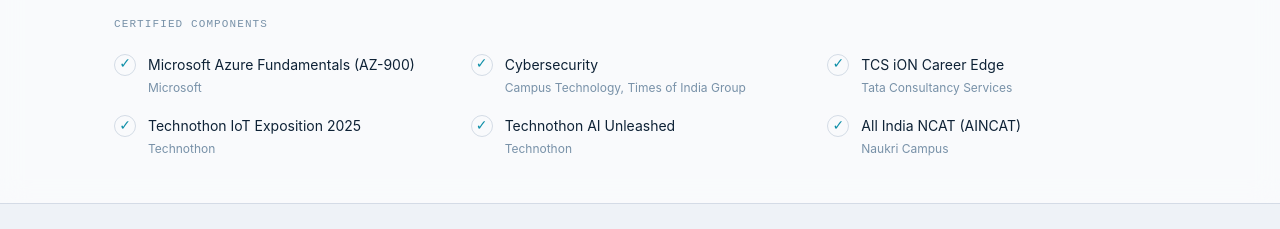
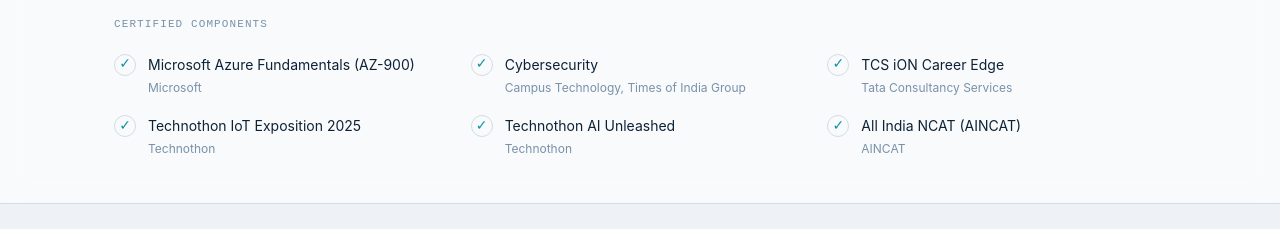
Before and after one commit to Hercules0032/portfolio, a React (Vite) app: page / in a window 1280 px wide. Shown: the part 6020-6249 px from the top of the page. Built offline with nearby package versions, Linux system fonts and the light colour scheme.

Commit message:
Set AINCAT certification issuer to AINCAT

```diff
--- a/src/data/content.ts
+++ b/src/data/content.ts
@@ -272,7 +272,7 @@
   },
   {
     name: "All India NCAT (AINCAT)",
-    issuer: "Naukri Campus",
+    issuer: "AINCAT",
     file: "/AINCAT.pdf",
   },
 ];
```
